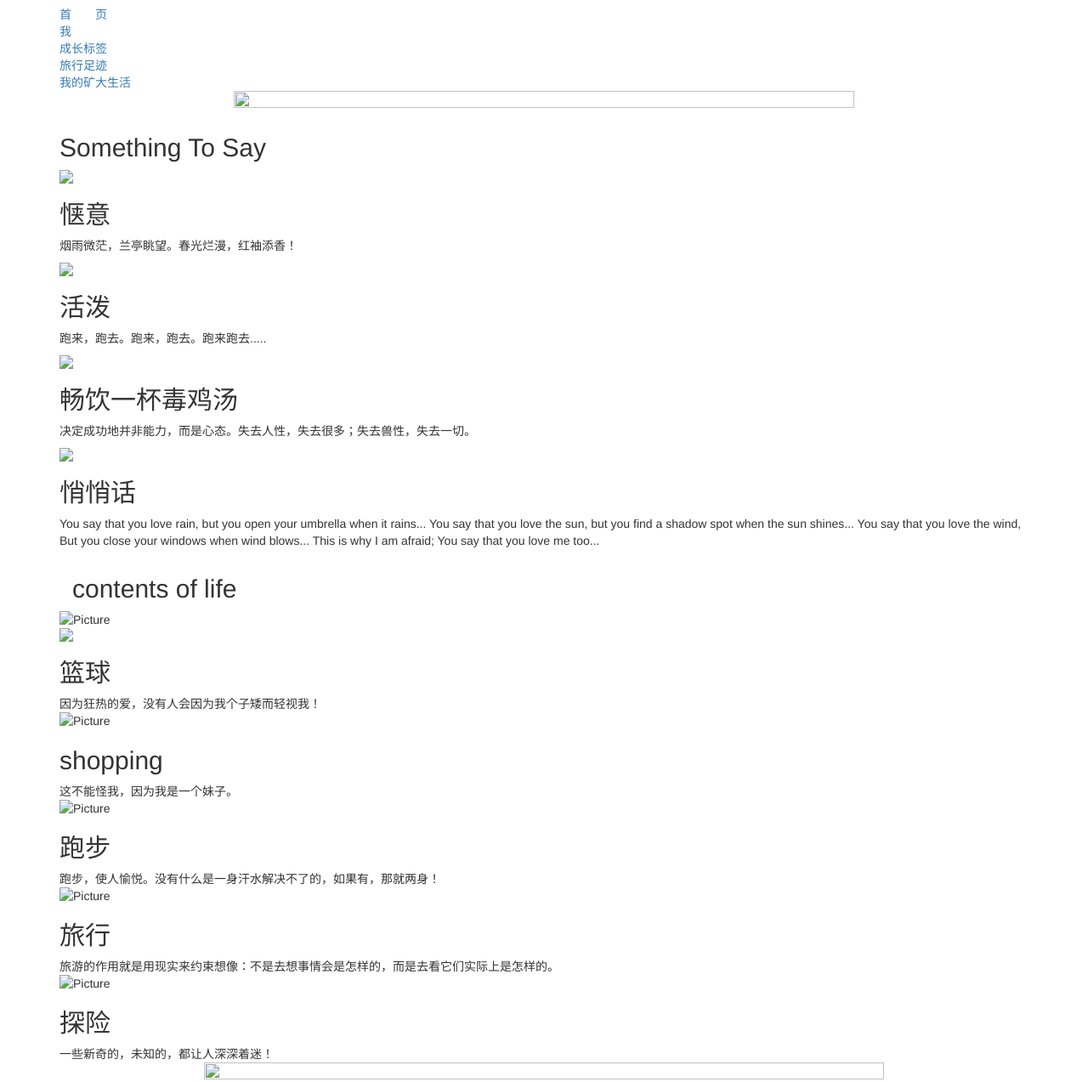
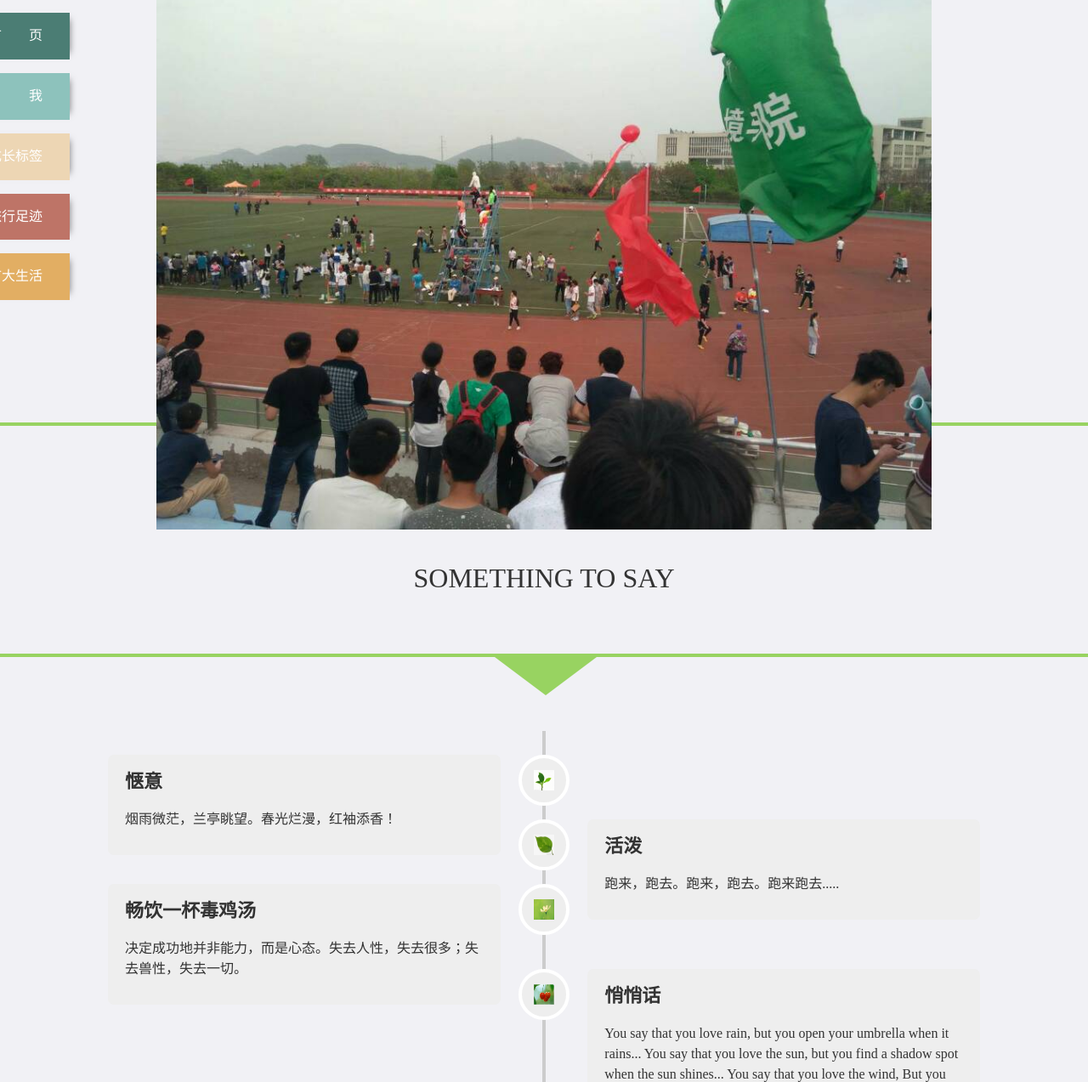
Before and after one commit to liujinxiang/Hello, a plain HTML site: page index.html in a window 1280 px wide. Shown: the part 53-1326 px from the top of the page at 85% size. Drawn offline with nearby package versions, Linux system fonts and the light colour scheme; files that its build step writes are made by us from their sources; a script that the page names is missing; files whose address does not match are found by name; a web font is replaced by a local one.

Commit message:
Add files via upload

```diff
--- a/index.html
+++ b/index.html
@@ -1,3 +1,4 @@
+
 
 
 
@@ -15,10 +16,10 @@
         <meta name="viewport" content="width=device-width, initial-scale=1.0">
         <meta charset="utf-8">
 
-        <link rel="stylesheet" type="text/css" href="WEB\work\css/bootstrap.min.css">
-        <link rel="stylesheet" type="text/css" href="WEB\work\css/font-awesome.min.css">
-        <link rel="stylesheet" type="text/css" href="WEB\work\css/templatemo-style.css">
-        <link rel="stylesheet" href="WEB\work\css/style.css" media="screen" type="text/css" />
+        <link rel="stylesheet" type="text/css" href="bootstrap.min.css">
+        <link rel="stylesheet" type="text/css" href="font-awesome.min.css">
+        <link rel="stylesheet" type="text/css" href="templatemo-style.css">
+        <link rel="stylesheet" href="style.css" media="screen" type="text/css" />
 
         <!-- JavaScripts -->
         <script src="js/vendor/jquery-1.10.2.min.js"></script>
@@ -65,24 +66,24 @@
 									<div>&nbsp;</div>
 									<div>&nbsp;</div>
         <div class='box'>
-		    <a href='WEB\work\23312.html'>                  <div class='card bg-01'><span class='card-content'>首&emsp;&emsp;页</span></div>            </a>
+		    <a href='index.html'>                  <div class='card bg-01'><span class='card-content'>首&emsp;&emsp;页</span></div>            </a>
         </div>
 
         <div class='box'>
-            <a href='WEB\我.html'>          <div class='card bg-02'><span class='card-content'>我</span></div>            </a>
+            <a href='我.html'>          <div class='card bg-02'><span class='card-content'>我</span></div>            </a>
         </div>
         <div class='box'>
-            <a href='WEB\标签.html'>                  <div class='card bg-03'><span class='card-content'>成长标签</span></div>            </a>
+            <a href='标签.html'>                  <div class='card bg-03'><span class='card-content'>成长标签</span></div>            </a>
         </div>
         <div class='box'>
-            <a href='WEB\work\旅行足迹tu.html'>                  <div class='card bg-04'><span class='card-content'>旅行足迹</span></div>            </a>
+            <a href='旅行足迹tu.html'>                  <div class='card bg-04'><span class='card-content'>旅行足迹</span></div>            </a>
         </div>
         <div class='box'>
-            <a href='WEB\我的矿大.html'>                  <div class='card bg-05'><span class='card-content'>我的矿大生活</span></div>            </a>
+            <a href='我的矿大.html'>                  <div class='card bg-05'><span class='card-content'>我的矿大生活</span></div>            </a>
         </div>
 </div>
 
-					<center><p><img src="WEB\work\图片\运动场.jpg" height="80%" width="80%"></p></center>
+					<center><p><img src="运动场.jpg" height="80%" width="80%"></p></center>
 
                 </div>
             </div>
@@ -112,7 +113,7 @@
                     <section id="cd-timeline" class="cd-container">
                         <div class="cd-timeline-block">
                             <div class="cd-timeline-img cd-picture">
-                                <img src="WEB\work\图片\leaf1.jpg" >
+                                <img src="leaf1.jpg" >
                             </div>
 
                             <div class="cd-timeline-content service-box-content">
@@ -123,7 +124,7 @@
 
                         <div class="cd-timeline-block">
                             <div class="cd-timeline-img cd-movie">
-                                <img src="WEB\work\图片\leaf2.jpg">
+                                <img src="leaf2.jpg">
                             </div>
 
                             <div class="cd-timeline-content service-box-content">
@@ -134,7 +135,7 @@
 
                         <div class="cd-timeline-block">
                             <div class="cd-timeline-img cd-icon">
-                                <img src="WEB\work\图片\flower3.jpg" >
+                                <img src="flower3.jpg" >
                             </div>
 
                             <div class="cd-timeline-content service-box-content">
@@ -145,7 +146,7 @@
 
                         <div class="cd-timeline-block">
                             <div class="cd-timeline-img cd-location">
-                                <img src="WEB\work\图片\fruit1.jpg">
+                                <img src="fruit1.jpg">
                             </div>
 
                             <div class="cd-timeline-content service-box-content">
@@ -194,11 +195,11 @@ You say that you love me too...
                     <section id="cd-timeline-2" class="cd-container">
                         <div class="cd-timeline-block">
                             <div class="cd-timeline-img cd-picture">
-                                <img src="WEB\work\图片\pen.jpg" alt="Picture">
+                                <img src="pen.jpg" alt="Picture">
                             </div>
 
                             <div class="cd-timeline-content projects">
-                                <img src="WEB\work\图片\篮球2.jpg">
+                                <img src="篮球2.jpg">
                                 <div class="project-content">
                                     <h2>篮球</h2>
                                     <span>因为狂热的爱，没有人会因为我个子矮而轻视我！</span>
@@ -208,11 +209,11 @@ You say that you love me too...
 
                         <div class="cd-timeline-block">
                             <div class="cd-timeline-img cd-picture">
-                                <img src="WEB\work\图片\music.jpeg" alt="Picture">
+                                <img src="music.jpeg" alt="Picture">
                             </div>
 
                             <div class="cd-timeline-content projects">
-                                <img src="WEB\work\图片\shopping.jpg" alt="">
+                                <img src="shopping.jpg" alt="">
                                 <div class="project-content">
                                     <h2>shopping</h2>
                                     <span>这不能怪我，因为我是一个妹子。</span>
@@ -222,11 +223,11 @@ You say that you love me too...
 
                         <div class="cd-timeline-block">
                             <div class="cd-timeline-img cd-picture">
-                                <img src="WEB\work\图片\book.jpg" alt="Picture">
+                                <img src="book.jpg" alt="Picture">
                             </div>
 
                             <div class="cd-timeline-content projects">
-                                <img src="WEB\work\图片\跑步.jpg" alt="">
+                                <img src="跑步.jpg" alt="">
                                 <div class="project-content">
                                     <h2>跑步</h2>
                                     <span>跑步，使人愉悦。没有什么是一身汗水解决不了的，如果有，那就两身！</span>
@@ -236,11 +237,11 @@ You say that you love me too...
 
                         <div class="cd-timeline-block">
                             <div class="cd-timeline-img cd-picture">
-                                <img src="WEB\work\图片\train.jpg" alt="Picture">
+                                <img src="train.jpg" alt="Picture">
                             </div>
 
                             <div class="cd-timeline-content projects">
-                                <img src="WEB\work\图片\旅行.jpg" alt="">
+                                <img src="旅行.jpg" alt="">
                                 <div class="project-content">
                                     <h2>旅行</h2>
                                     <span>旅游的作用就是用现实来约束想像：不是去想事情会是怎样的，而是去看它们实际上是怎样的。</span>
@@ -250,11 +251,11 @@ You say that you love me too...
 
                         <div class="cd-timeline-block">
                             <div class="cd-timeline-img cd-picture">
-                                <img src="WEB\work\图片\footstep.jpg" alt="Picture">
+                                <img src="footstep.jpg" alt="Picture">
                             </div>
 
                             <div class="cd-timeline-content projects">
-                                <img src="WEB\work\图片\探险.jpg" alt="">
+                                <img src="探险.jpg" alt="">
                                 <div class="project-content">
                                     <h2>探险</h2>
                                     <span>一些新奇的，未知的，都让人深深着迷！</span>
@@ -271,7 +272,7 @@ You say that you love me too...
     <div id="map">
 
                 <div class="col-md-12">
-					<center><p><img src="WEB\work\图片\最后.jpg" height="80%" width="80%"/></p></center>
+					<center><p><img src="最后.jpg" height="80%" width="80%"/></p></center>
 
         </div>
     </div>
```
